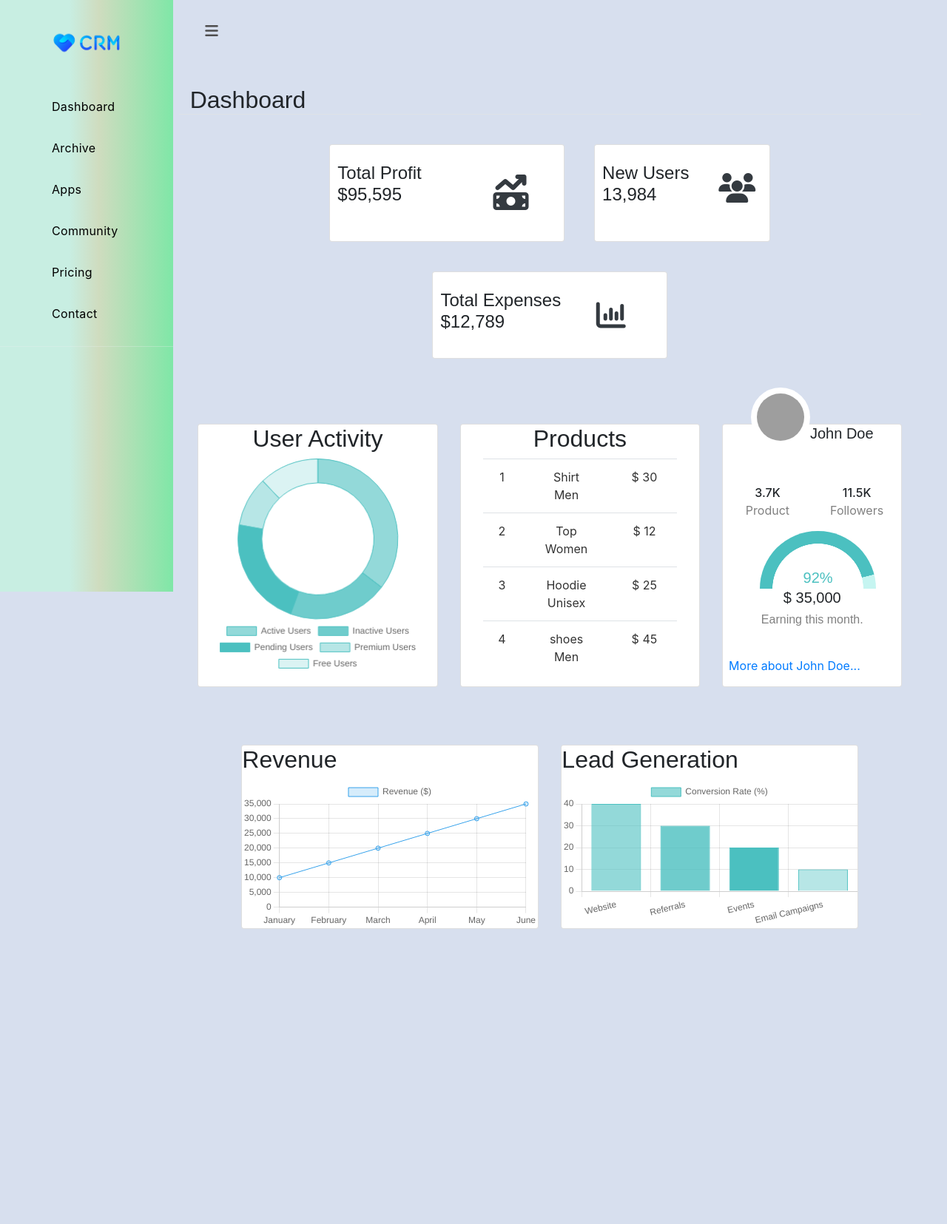
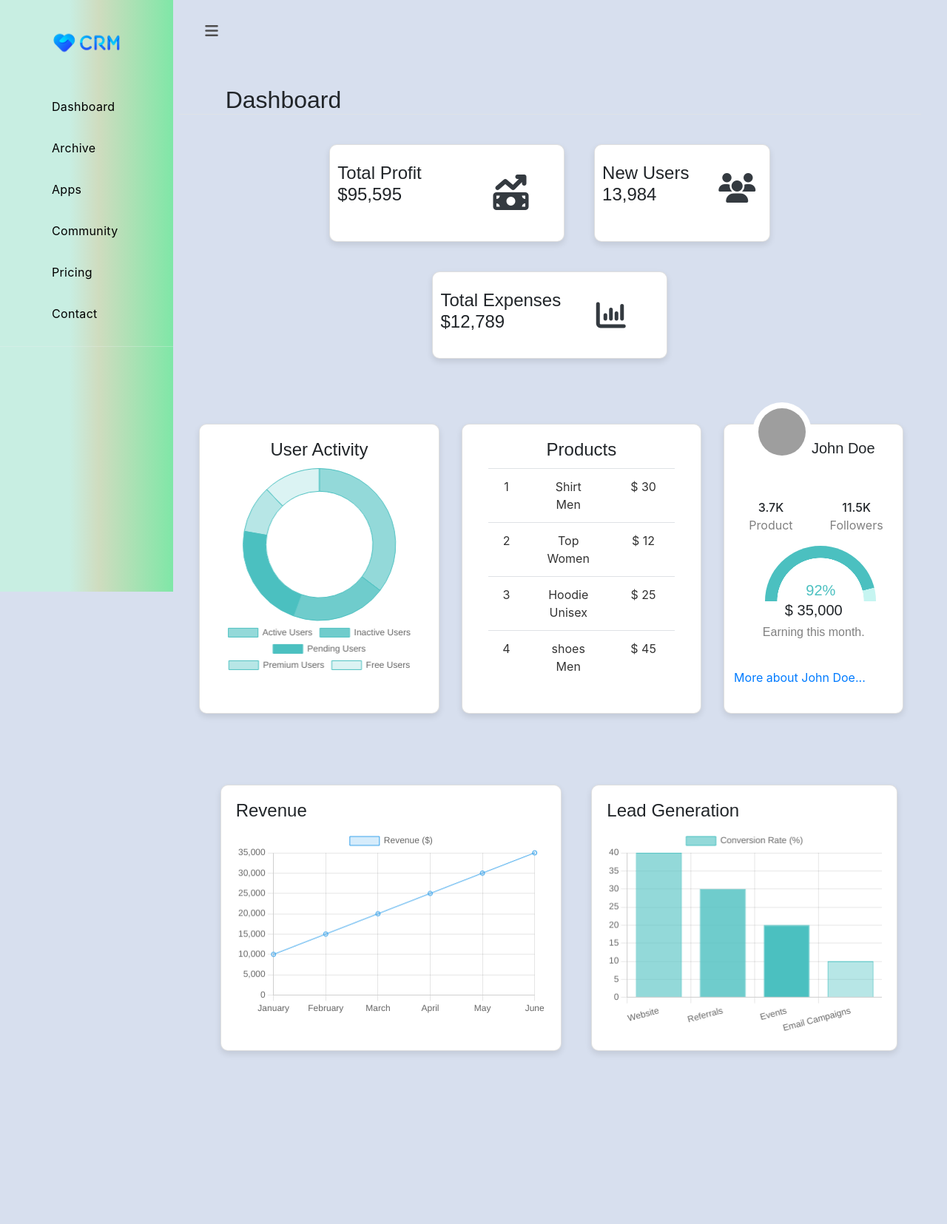
Before and after one commit to renukaraviotp/CRM, a Django app: page /dashboard in a window 1280 px wide. Shown: the whole page at 74% size. Before the commit the page ends 1256 px from the top, so only its background shows below. Run offline with Django 4.2, Linux system fonts and the light colour scheme; some libraries are stand-ins or nearby versions; grey boxes are pictures that could not be loaded.

Commit message:
completed

```diff
--- a/templates/dashboard.html
+++ b/templates/dashboard.html
@@ -205,8 +205,17 @@
     font-size: calc(var(--size) / 5);
     color: var(--primary);
   }
-
-    </style>
+  h2 {
+    font-size: 1.5rem;
+    margin-bottom: 10px;
+}
+.cardf {
+    background-color: #fff;
+    border-radius: 10px;
+    box-shadow: 0 4px 8px rgba(0, 0, 0, 0.1);
+    padding: 20px;
+}
+</style>
 </head>
 
 <body >
@@ -219,14 +228,14 @@
                         <!-- Title -->
                         <br>
                         <br>
-                        <h1 class="h2 mb-0 ls-tight">Dashboard</h1>
+                        <h1 class="h2 mb-0 ls-tight ml-5">Dashboard</h1>
 
                     </div>
             </div>
         </div>
     </header>
     <div class="row justify-content-center" style="padding:40px;gap:40px;justify-content: start;display: flex;flex-wrap: wrap;">
-        <section class="card col-md-4 py-4" style="padding:10px;">
+        <section class="card cardf col-md-4 py-4" style="padding:10px;">
             <div class="row">
                 <div class="col-md-8">
                     <h4>Total Profit <br>$95,595</h4>
@@ -236,7 +245,7 @@
                 </div>
             </div>
         </section>
-        <section class="card col-md-3 py-4" style="padding:10px;">
+        <section class="card cardf col-md-3 py-4" style="padding:10px;">
             <div class="row">
                 <div class="col-md-8">
                     <h4>New Users <br>13,984</h4>
@@ -246,7 +255,7 @@
                 </div>
             </div>
         </section>
-        <section class="card col-md-4 py-4" style="padding:10px;">
+        <section class="card cardf col-md-4 py-4" style="padding:10px;">
             <div class="row">
                 <div class="col-md-8">
                     <h4>Total Expenses <br>$12,789</h4>
@@ -258,11 +267,11 @@
         </section>
     </div>
     <div class="row justify-content-center py-5" style="justify-content: start;display: flex;flex-wrap: wrap;gap:30px;padding:30px;">
-        <section id="user-activity" class="card col-md-4">
+        <section id="user-activity" class="card cardf col-md-4 ml-1">
             <h2 style="text-align:center">User Activity</h2>
             <canvas id="userActivityChart" width="300" height="100"></canvas>
         </section>
-        <section class="card col-md-4">
+        <section class="card cardf col-md-4">
             <h2 style="text-align:center">Products</h2>
             <div class="container table-responsive">
                 <table class="table">
@@ -288,7 +297,7 @@
                 </table>
             </div>
         </section>
-        <section class="card col-md-3">
+        <section class="card cardf col-md-3">
             <div class="row d-flex justify-content-center" style="height: 10vh;">
                 <img src="{% static 'images/user.jpg' %}" class="p-2" width="80" height="80" style="border-radius: 50px;bottom: 50px;position:relative;background-color: white;">
                 <h5>John Doe</h5>
@@ -311,16 +320,16 @@
             </div>
         </section>
     </div>
-    <main class="container mainc justify-content-center" style="justify-content: start;display: flex;flex-wrap: wrap;gap:30px;padding:30px;">
-        <section id="revenue" class="card">
+    <div class="container row justify-content-center py-5 ml-2" style="padding:40px;gap:40px;justify-content: start;display: flex;flex-wrap: wrap;">
+        <section id="revenue" class="card cardf col-md-6 ml-2">
             <h2>Revenue</h2>
-            <canvas id="revenueChart" width="400" height="200"></canvas>
+            <canvas id="revenueChart" width="500" height="300"></canvas>
         </section>
-        <section class="card">
+        <section class="card cardf col">
             <h2>Lead Generation</h2>
-            <canvas id="leadGenerationChart" width="400" height="200"></canvas>
+            <canvas id="leadGenerationChart" width="400" height="300"></canvas>
         </section>
-    </main>
+    </div>
         <br><br>
 
 
@@ -510,14 +519,6 @@
 
 
     <script>
-
-
-
-
-
-
-
-
         document.querySelectorAll('.crd').forEach(card => {
                   card.addEventListener('dragstart', function(e) {
                       e.dataTransfer.setData('text/plain', card.id);
@@ -579,12 +580,7 @@
                     enquiryBox.style.display = "none";
                 });
             });
-
-
-
-
-
-        </script>
+    </script>
 
 
 
```
